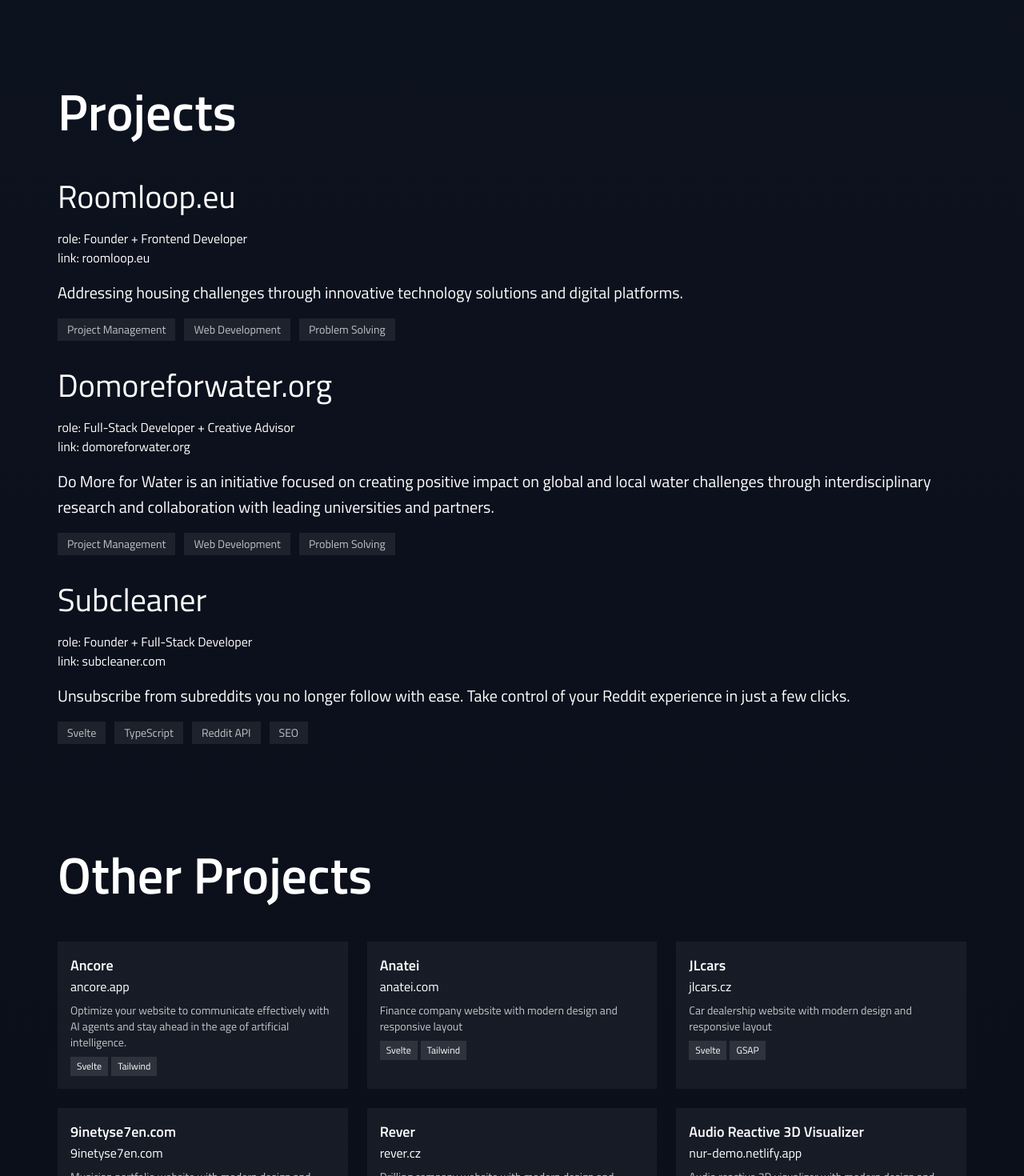
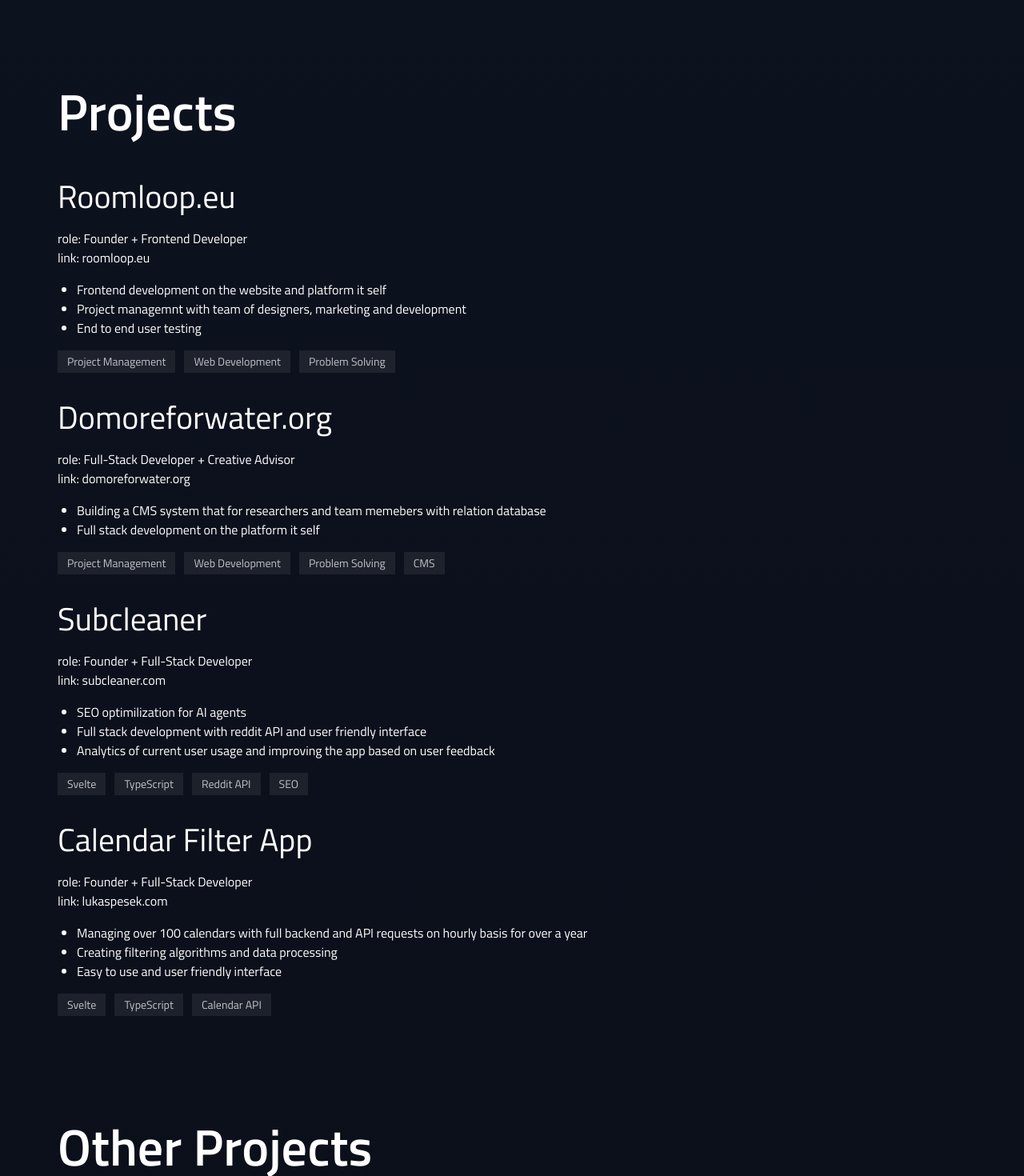
Before and after one commit to iGlody/portfolio, a SvelteKit app: page / in a window 1280 px wide. Shown: the part 760-2230 px from the top of the page at 80% size. Built offline with nearby package versions, Linux system fonts and the light colour scheme.

Commit message:
content: update portfolio with expanded role descriptions and new calendar app project

```diff
--- a/src/routes/+page.svelte
+++ b/src/routes/+page.svelte
@@ -9,10 +9,10 @@
 	</div>
 	<div class="flex flex-col justify-center space-y-4">
 		<h1>Lukáš Pešek</h1>
-		<p class="text-xl opacity-90">Creative Technologist</p>
+		<p class="text-xl opacity-90">Full Stack Developer + Creative Technologist</p>
 		<p class="text-lg opacity-75 max-w-md">
-			Student of Creative Technology at the UT Twente, interested in connecting creativity with
-			technology in forms of music and art.
+			Building Full stack web aplications and creative solutions for the web with over 5 years of
+			experience.
 		</p>
 		<div class="flex justify-end">
 			<table class="text-sm opacity-75 max-w-sm">
@@ -45,13 +45,15 @@
 				<h3>role: Founder + Frontend Developer</h3>
 				<h3>link: <a href="https://roomloop.eu/" target="_blank">roomloop.eu</a></h3>
 			</div>
-			<p>
-				Addressing housing challenges through innovative technology solutions and digital platforms.
-			</p>
+			<ul class="list-disc pl-6">
+				<li>Frontend development on the website and platform it self</li>
+				<li>Project managemnt with team of designers, marketing and development</li>
+				<li>End to end user testing</li>
+			</ul>
 			<div class="text-sm opacity-75">
 				<span class="inline-block bg-white/10 px-3 py-1 mr-2">Project Management</span>
 				<span class="inline-block bg-white/10 px-3 py-1 mr-2">Web Development</span>
-				<span class="inline-block bg-white/10 px-3 py-1">Problem Solving</span>
+				<span class="inline-block bg-white/10 px-3 py-1 mr-2">Problem Solving</span>
 			</div>
 		</div>
 		<div class="space-y-4">
@@ -60,15 +62,15 @@
 				<h3>role: Full-Stack Developer + Creative Advisor</h3>
 				<h3>link: <a href="https://domoreforwater.org/" target="_blank">domoreforwater.org</a></h3>
 			</div>
-			<p>
-				Do More for Water is an initiative focused on creating positive impact on global and local
-				water challenges through interdisciplinary research and collaboration with leading
-				universities and partners.
-			</p>
+			<ul class="list-disc pl-6">
+				<li>Building a CMS system that for researchers and team memebers with relation database</li>
+				<li>Full stack development on the platform it self</li>
+			</ul>
 			<div class="text-sm opacity-75">
 				<span class="inline-block bg-white/10 px-3 py-1 mr-2">Project Management</span>
 				<span class="inline-block bg-white/10 px-3 py-1 mr-2">Web Development</span>
-				<span class="inline-block bg-white/10 px-3 py-1">Problem Solving</span>
+				<span class="inline-block bg-white/10 px-3 py-1 mr-2">Problem Solving</span>
+				<span class="inline-block bg-white/10 px-3 py-1">CMS</span>
 			</div>
 		</div>
 		<div class="space-y-4">
@@ -77,15 +79,36 @@
 				<h3>role: Founder + Full-Stack Developer</h3>
 				<h3>link: <a href="https://subcleaner.com/" target="_blank">subcleaner.com</a></h3>
 			</div>
-			<p>
-				Unsubscribe from subreddits you no longer follow with ease. Take control of your Reddit
-				experience in just a few clicks.
-			</p>
+			<ul class="list-disc pl-6">
+				<li>SEO optimilization for AI agents</li>
+				<li>Full stack development with reddit API and user friendly interface</li>
+				<li>Analytics of current user usage and improving the app based on user feedback</li>
+			</ul>
 			<div class="text-sm opacity-75">
 				<span class="inline-block bg-white/10 px-3 py-1 mr-2">Svelte</span>
 				<span class="inline-block bg-white/10 px-3 py-1 mr-2">TypeScript</span>
 				<span class="inline-block bg-white/10 px-3 py-1 mr-2">Reddit API</span>
 				<span class="inline-block bg-white/10 px-3 py-1">SEO</span>
+			</div>
+		</div>
+		<div class="space-y-4">
+			<h2>Calendar Filter App</h2>
+			<div>
+				<h3>role: Founder + Full-Stack Developer</h3>
+				<h3>link: <a href="https://www.lukaspesek.com/" target="_blank">lukaspesek.com</a></h3>
+			</div>
+			<ul class="list-disc pl-6">
+				<li>
+					Managing over 100 calendars with full backend and API requests on hourly basis for over a
+					year
+				</li>
+				<li>Creating filtering algorithms and data processing</li>
+				<li>Easy to use and user friendly interface</li>
+			</ul>
+			<div class="text-sm opacity-75">
+				<span class="inline-block bg-white/10 px-3 py-1 mr-2">Svelte</span>
+				<span class="inline-block bg-white/10 px-3 py-1 mr-2">TypeScript</span>
+				<span class="inline-block bg-white/10 px-3 py-1 mr-2">Calendar API</span>
 			</div>
 		</div>
 	</div>
```
